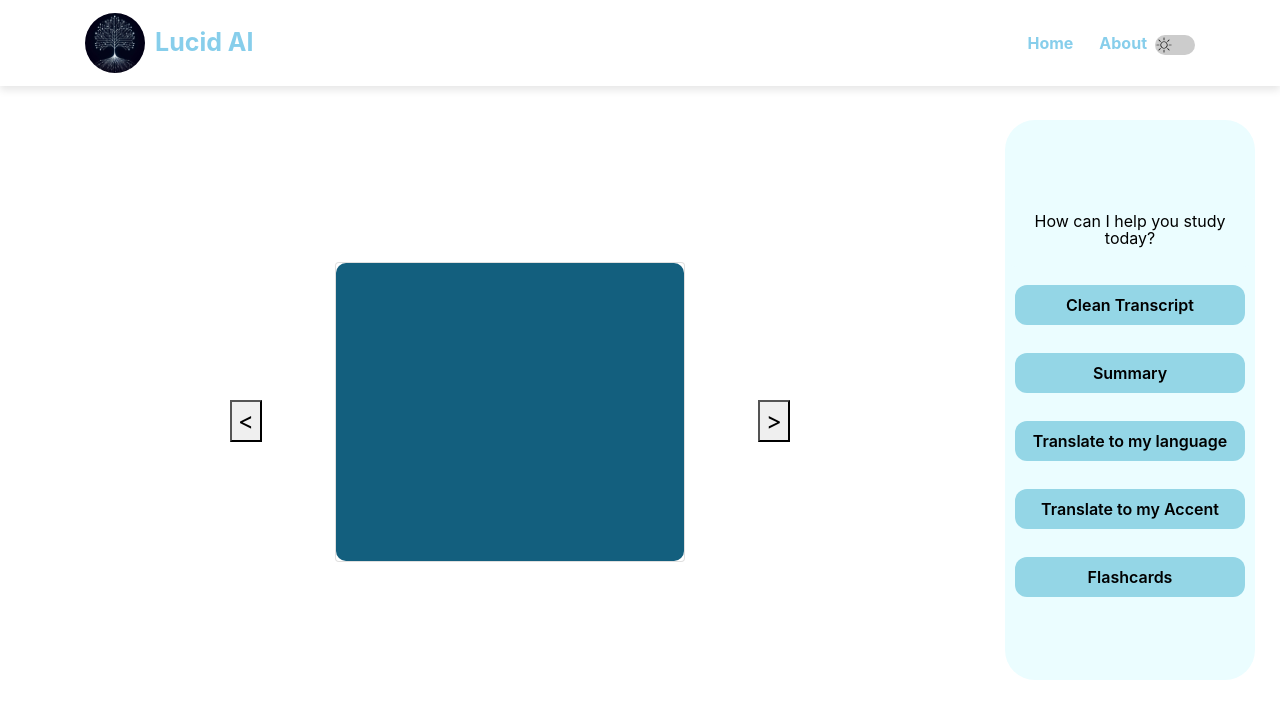
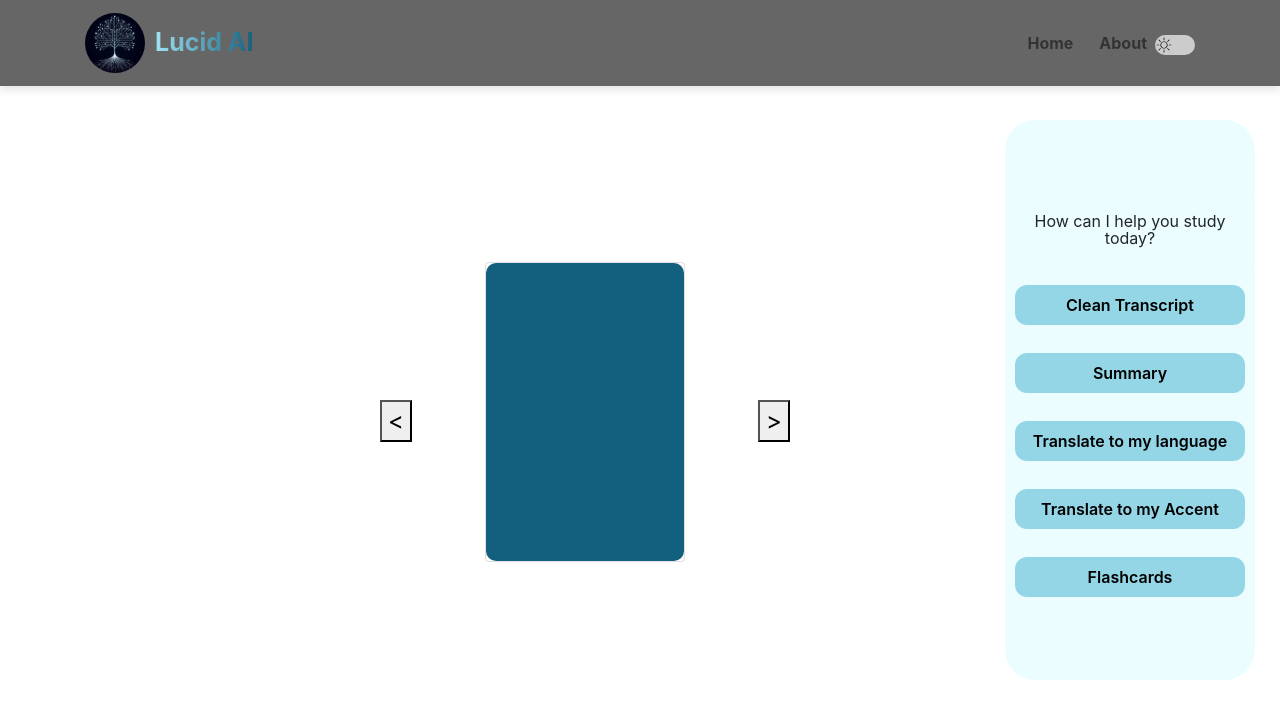
Before and after one commit to HiteshNP/Lucid-AI, a Flask app: template templates/output_pages/flashcards.html in a window 1280 px wide. Shown: the top 719 px of the page. Run offline with Flask 3, Linux system fonts and the light colour scheme; the template is opened without the code that fills it, so the values that code supplies are empty; some libraries are stand-ins or nearby versions.

Commit message:
Revert "La 20001"

```diff
--- a/requirements.txt
+++ b/requirements.txt
@@ -6,13 +6,10 @@ Flask
 google-generativeai
 langchain
 markdown
-python-pptx
+pptx
 PyPDF2
 python-dotenv
 requests
 streamlit
 streamlit-image-select
 vertexai
-langchain-community
-langchain-google-genai
-frontend
--- a/templates/includes/_navbar.html
+++ b/templates/includes/_navbar.html
@@ -58,7 +58,7 @@
         }
 
         .navbar-brand span {
-            background: #87CEEB;
+            background: linear-gradient(to right, rgb(159, 228, 243), rgb(19, 95, 126));
             font-size: 25px;
             -webkit-background-clip: text;
             background-clip: text;
@@ -120,7 +122,7 @@
 
         /* Navigation links */
         .nav-link {
-            color: #87CEEB; /* Default link color */
+            color: #333; /* Default link color */
             text-decoration: none;
             margin-left: 10px; /* Adjust spacing between links */
             font-weight: bold;
@@ -128,27 +130,30 @@
         }
 
         .nav-link:hover {
-            color: #1c7cea; /* Hover link color */
+            color: #00BFFF; /* Hover link color */
         }
+
 
         input:checked + .slider:before {
             transform: translateX(20px);  /* Adjusted for new size */
         }
 
         .navbar {
-        background: transparent; /* Darker grey with 60% opacity */
+        background: rgba(0, 0, 0, 0.6); /* Darker grey with 60% opacity */
         backdrop-filter: blur(10px); /* Apply a blur effect to the background */
         color: #fff; /* Text color */
+        /*border: 1px solid rgba(255, 255, 255, 0.5); /* Border with transparency */
         box-shadow: 0 4px 8px rgba(0, 0, 0, 0.1); /* Optional shadow for depth */
         }
 
         .navbar-toggler {
         color: rgba(0, 0, 0, 0.5); /* Adjust color as needed */
         border-color: rgba(0, 0, 0, 0.1); /* Adjust border color if necessary */
-        z-index: 2000; /* Ensure toggler icon is above other elements */
+        z-index: 1100; /* Ensure toggler icon is above other elements */
     }
 
     .navbar-toggler-icon {
+        background-image: none; /* Remove any default background image */
         color: rgba(0, 0, 0, 0.5); /* Adjust icon color */
         font-size: 24px; /* Adjust icon size if necessary */
     }
@@ -212,11 +215,9 @@
     document.addEventListener('DOMContentLoaded', (event) => {
         const toggleButton = document.getElementById('theme-toggle');
         const body = document.body;
-        const footer = document.querySelector("footer");
 
         toggleButton.addEventListener('change', () => {
             body.classList.toggle('dark-mode');
-            footer.classList.toggle("dark-mode");
         });
     });
 </script>
--- a/templates/includes/vertical_navbar.html
+++ b/templates/includes/vertical_navbar.html
@@ -47,7 +53,6 @@
 
         /* Additional styling for the paragraph to ensure consistency */
         .navbarr p {
-            color: black;
             text-align: center;
             padding: 20px 15px; /* Adjusted padding */
             margin: 0px;
@@ -106,19 +106,5 @@
 <script src="https://code.jquery.com/jquery-3.5.1.slim.min.js"></script>
 <script src="https://cdn.jsdelivr.net/npm/@popperjs/core@2.5.4/dist/umd/popper.min.js"></script>
 <script src="https://stackpath.bootstrapcdn.com/bootstrap/4.5.2/js/bootstrap.min.js"></script>
-
-<script>
-    // JavaScript to toggle visibility of sub_nav on click
-    document.getElementById('translate').addEventListener('click', function(e) {
-        e.preventDefault();
-        document.querySelector('#translate_wrapper').classList.toggle('active');
-    });
-
-    document.getElementById('accent').addEventListener('click', function(e) {
-        e.preventDefault();
-        document.querySelector('#accent_wrapper').classList.toggle('active');
-    });
-</script>
-
 </body>
 </html>
--- a/templates/output_pages/accent.html
+++ b/templates/output_pages/accent.html
@@ -16,6 +16,4 @@
     <!-- <audio src="{{url_for('static', filename='{{mp3_file_path}}')}}" controls></audio> -->
 
 </body>
-
-
 {% endblock %}
--- a/templates/output_pages/flashcards.html
+++ b/templates/output_pages/flashcards.html
@@ -91,18 +91,21 @@
     position: absolute;
     top: 50%;
     font-size: 24px;
+    z-index: 100;
 }
 
+
 #prev {
+    margin-left: 350px;
     left: 30px;
-    margin-left: 200px;
 }
 
 #next {
-    right: 290px;
-    margin-right: 200px;
+    margin-right: 460px;
+    right: 30px;
 }
 
+/* Ensure only the first card is shown initially */
 .card {
     display: none;
 }
@@ -111,15 +114,16 @@
     display: block;
 }
 
+
 .card-container {
-    margin-left: -350px;
+    margin-left: -200px;
     display: flex;
     flex-wrap: wrap;
     gap: 20px;
 }
 
 .card {
-    width: 350px;
+    width: 200px;
     height: 300px;
     perspective: 1000px; /* For 3D flipping effect */
 }
@@ -138,13 +142,14 @@
 }
 
 .card-front, .card-back {
+
     position: absolute;
     width: 100%;
     height: 100%;
     backface-visibility: hidden; /* Hide the back side when flipping */
     display: flex;
     justify-content: center;
-    padding: 20px;
+    align-items: center;
     flex-direction: column;
     color: white;
     font-family: Arial, sans-serif;
@@ -159,6 +164,8 @@
     background-color: #94D6E6;
     transform: rotateY(180deg); /* Flip the back side */
 }
+
+
 </style>
 
 <script>
```
Also changed, not shown: other parts of templates/includes/_navbar.html (+7 -7 lines), other parts of templates/includes/vertical_navbar.html (+11 -10 lines), templates/footer.html (+2 -14 lines), templates/index.html (+3 -11 lines), templates/output_pages/summary.html (+4 -18 lines).
